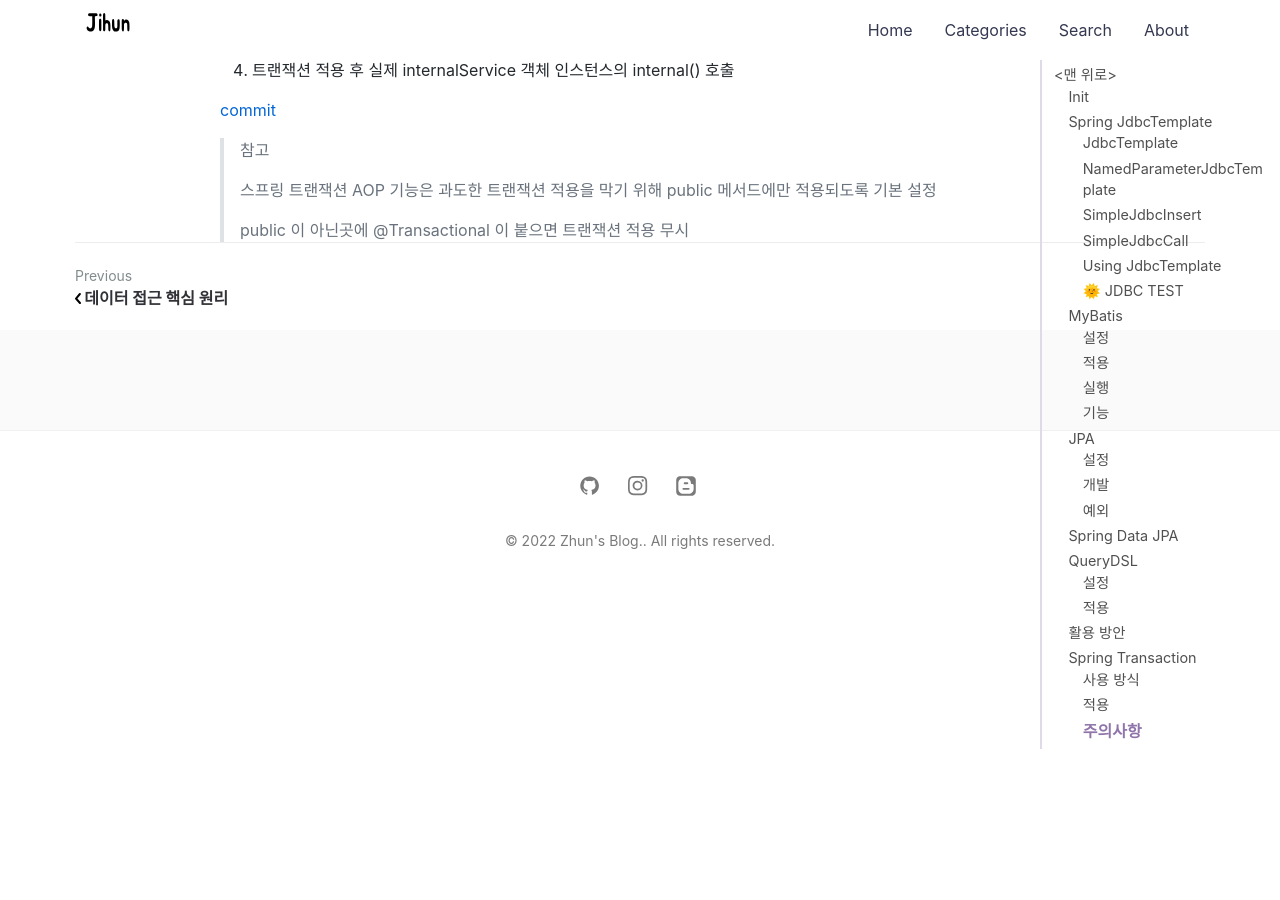
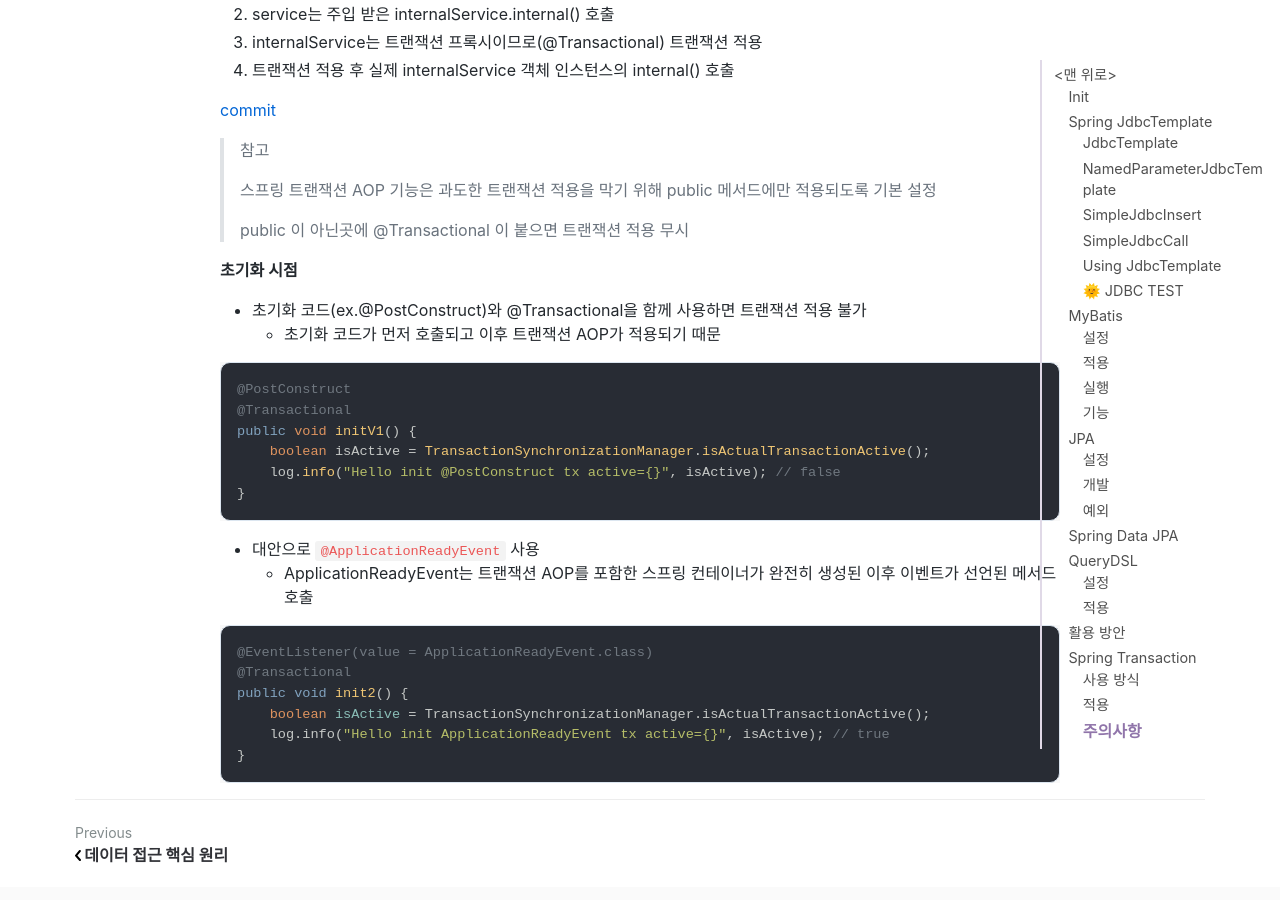
Before and after one commit to jihunparkme/jihunparkme.github.io, a Jekyll site: the page built from _posts/2022-08-08-Spring-DB-Part2.md, in a window 1280 px wide and 900 px high, scrolled down 22423 px. Built offline with Jekyll 4.4.1, drawn with Linux system fonts in a browser that asks for light colours; nearby versions of some CDN libraries; comment, search, counter and statistics services are not loaded; some of the changed text lies outside the part shown.

Commit message:
[Spring Transaction] 트랜잭션 AOP 주의 사항 - 초기화 시점

````diff
--- a/_posts/2022-08-08-Spring-DB-Part2.md
+++ b/_posts/2022-08-08-Spring-DB-Part2.md
@@ -913,3 +913,29 @@ public void internal() {
 > 스프링 트랜잭션 AOP 기능은 과도한 트랜잭션 적용을 막기 위해 public 메서드에만 적용되도록 기본 설정
 >
 > public 이 아닌곳에 @Transactional 이 붙으면 트랜잭션 적용 무시
+
+**초기화 시점**
+
+- 초기화 코드(ex.@PostConstruct)와 @Transactional을 함께 사용하면 트랜잭션 적용 불가
+  - 초기화 코드가 먼저 호출되고 이후 트랜잭션 AOP가 적용되기 때문
+
+```java
+@PostConstruct
+@Transactional
+public void initV1() {
+    boolean isActive = TransactionSynchronizationManager.isActualTransactionActive();
+    log.info("Hello init @PostConstruct tx active={}", isActive); // false
+}
+```
+
+- 대안으로 `@ApplicationReadyEvent` 사용
+  - ApplicationReadyEvent는 트랜잭션 AOP를 포함한 스프링 컨테이너가 완전히 생성된 이후 이벤트가 선언된 메서드 호출
+
+```java
+@EventListener(value = ApplicationReadyEvent.class)
+@Transactional
+public void init2() {
+    boolean isActive = TransactionSynchronizationManager.isActualTransactionActive();
+    log.info("Hello init ApplicationReadyEvent tx active={}", isActive); // true
+}
+```
````
